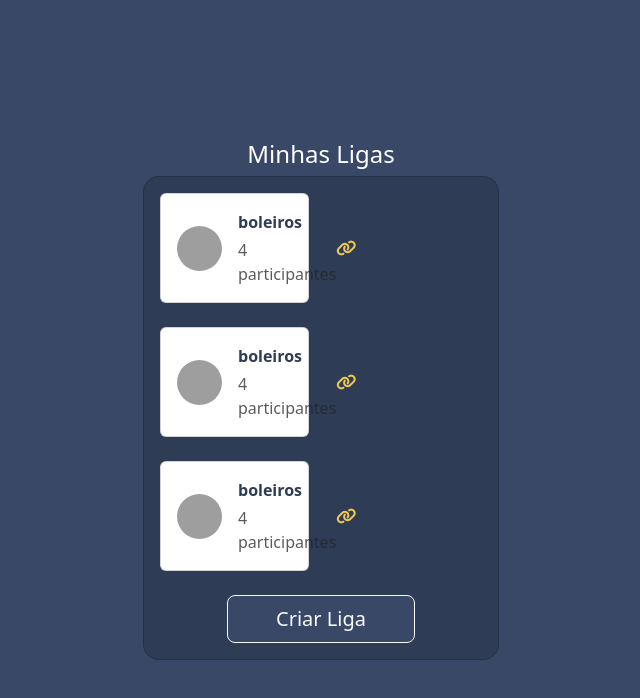
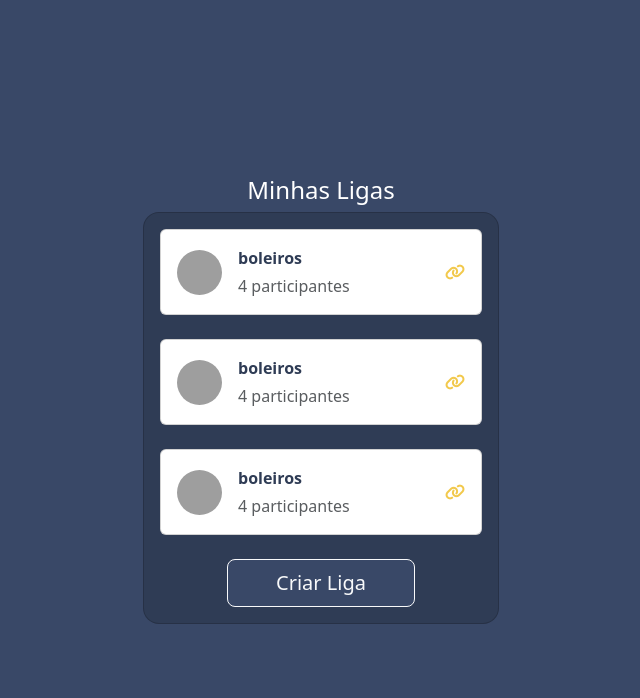
Before and after one commit to guilhermelff/js-sports-betting-app, a plain HTML site: page ligas.html in a window 1280 px wide. Shown: the whole page, without its empty margins (319-959 px from the left). Drawn offline with nearby package versions, Linux system fonts and the light colour scheme; grey boxes are pictures that could not be loaded.

Commit message:
Update ligas.html

```diff
--- a/ligas.html
+++ b/ligas.html
@@ -29,7 +29,7 @@
                         <div class="card-body ">
 
                             <div class="row">
-                                <div class="col-xl-6 mb-4">
+                                <div class=" mb-4">
                                     <div class="card">
                                         <div class="card-body">
                                             <div class="d-flex justify-content-between align-items-center">
@@ -57,7 +57,7 @@
                             </div>
 
                             <div class="row">
-                                <div class="col-xl-6 mb-4">
+                                <div class=" mb-4">
                                     <div class="card">
                                         <div class="card-body">
                                             <div class="d-flex justify-content-between align-items-center">
@@ -87,7 +87,7 @@
                             </div>
 
                             <div class="row">
-                                <div class="col-xl-6 mb-4">
+                                <div class=" mb-4">
                                     <div class="card">
                                         <div class="card-body">
                                             <div class="d-flex justify-content-between align-items-center">
```
